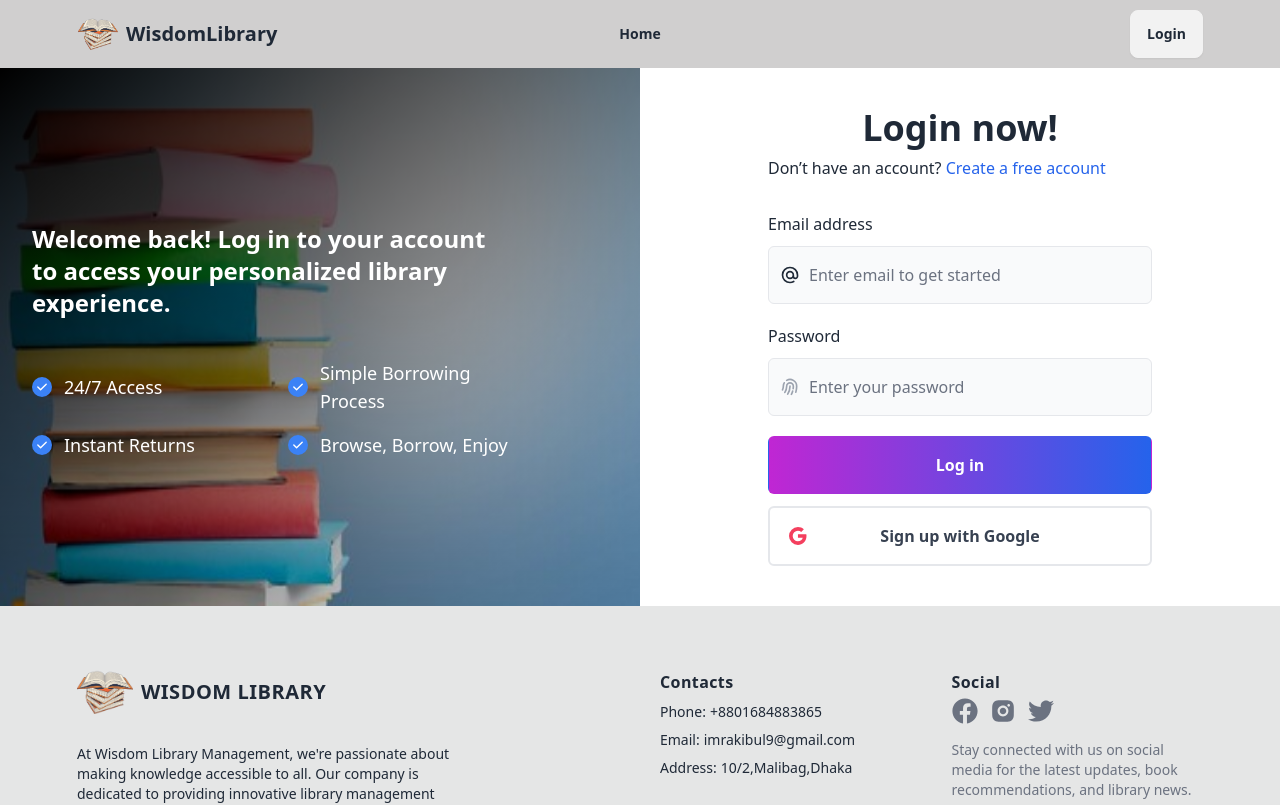
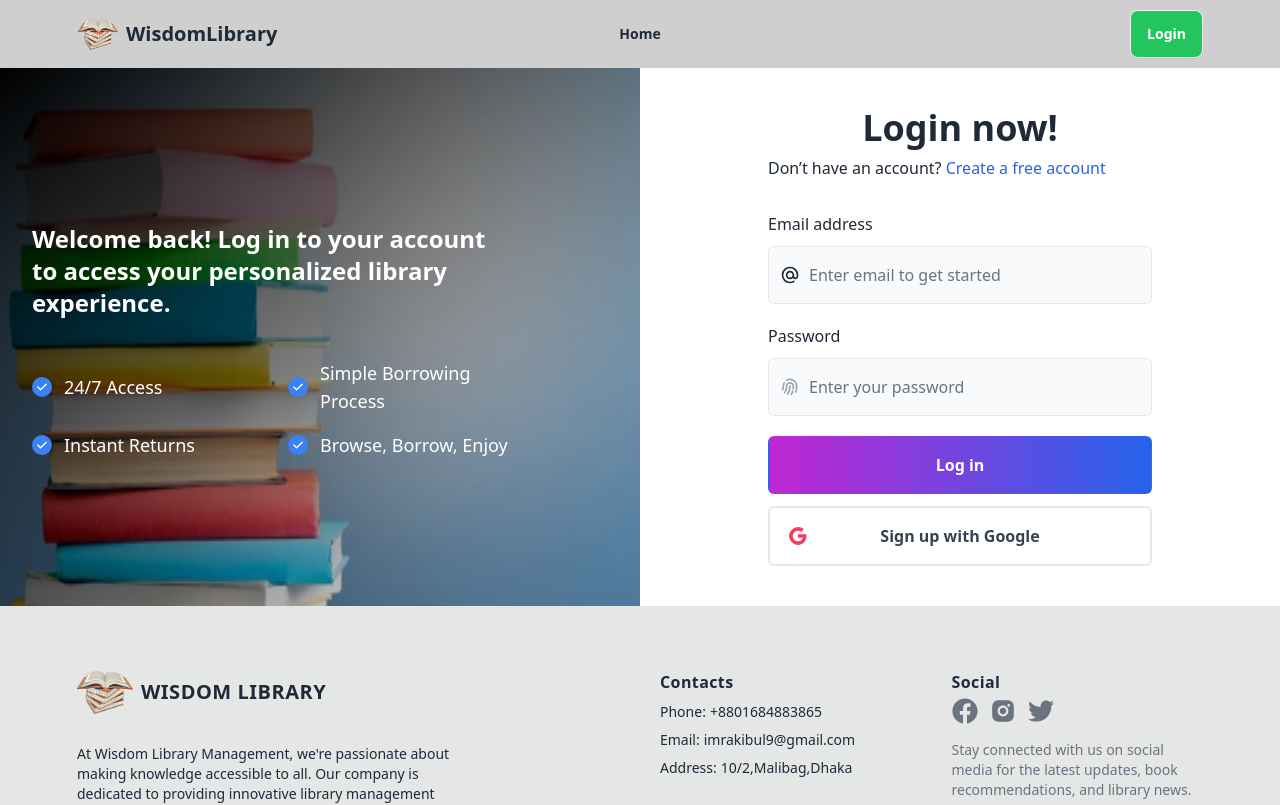
Before and after one commit to rjspyk5/wisdom-library-client, a React (Vite) app: page /login in a window 1280 px wide. Shown: the top 805 px of the page. Built offline with nearby package versions, Linux system fonts and the light colour scheme; no server answers.

Commit message:
final push

```diff
--- a/src/Pages/AllBooks/AllBooks.jsx
+++ b/src/Pages/AllBooks/AllBooks.jsx
@@ -21,7 +21,7 @@ export const AllBooks = () => {
     }
     if (filter === "available") {
       setloading(true);
-      const updateData = data.filter((el) => parseInt(el.quantity) > 0);
+      const updateData = data.filter((el) => parseInt(el?.quantity) > 0);
       setdata(updateData);
       setloading(false);
     }
@@ -29,14 +29,15 @@ export const AllBooks = () => {
 
   const fetchData = () => {
     setloading(true);
-    user &&
+    if (user?.email) {
       axiosSequre
-        .get(`/books?email=${user.email}`)
+        .get(`/books?email=${user?.email}`)
         .then((res) => {
           setdata(res.data);
           setloading(false);
         })
         .catch(() => setloading(false));
+    }
   };
 
   const cardView = (
--- a/src/Provider/AuthProvider.jsx
+++ b/src/Provider/AuthProvider.jsx
@@ -23,13 +23,14 @@ export const AuthProvider = ({ children }) => {
     const unsubscribe = onAuthStateChanged(auth, (currentUser) => {
       const userEmail = currentUser?.email || user?.email;
       const loggedUser = { email: userEmail };
-      setuser(currentUser);
-      setloading(false);
+
       if (currentUser) {
         axiosSequre
           .post(`/jwt`, loggedUser)
           .then(() => {
             // console.log(res.data);
+            setuser(currentUser);
+            setloading(false);
           })
           .catch((err) => console.log(err));
       } else {
@@ -37,12 +38,14 @@ export const AuthProvider = ({ children }) => {
           .post(`/logout`, loggedUser)
           .then(() => {
             // console.log(res.data)
+            setuser(null);
+            setloading(false);
           })
           .catch((err) => console.log(err));
       }
     });
     return () => {
-      return unsubscribe();
+      unsubscribe();
     };
   }, []);
 
--- a/src/Shared/Navbar.jsx
+++ b/src/Shared/Navbar.jsx
@@ -152,7 +152,10 @@ export const Navbar = () => {
               />
             </div>
           ) : (
-            <Link to="/login" className="btn">
+            <Link
+              to="/login"
+              className="btn btn-sm md:btn-md bg-green-500 text-white"
+            >
               Login
             </Link>
           )}
```
